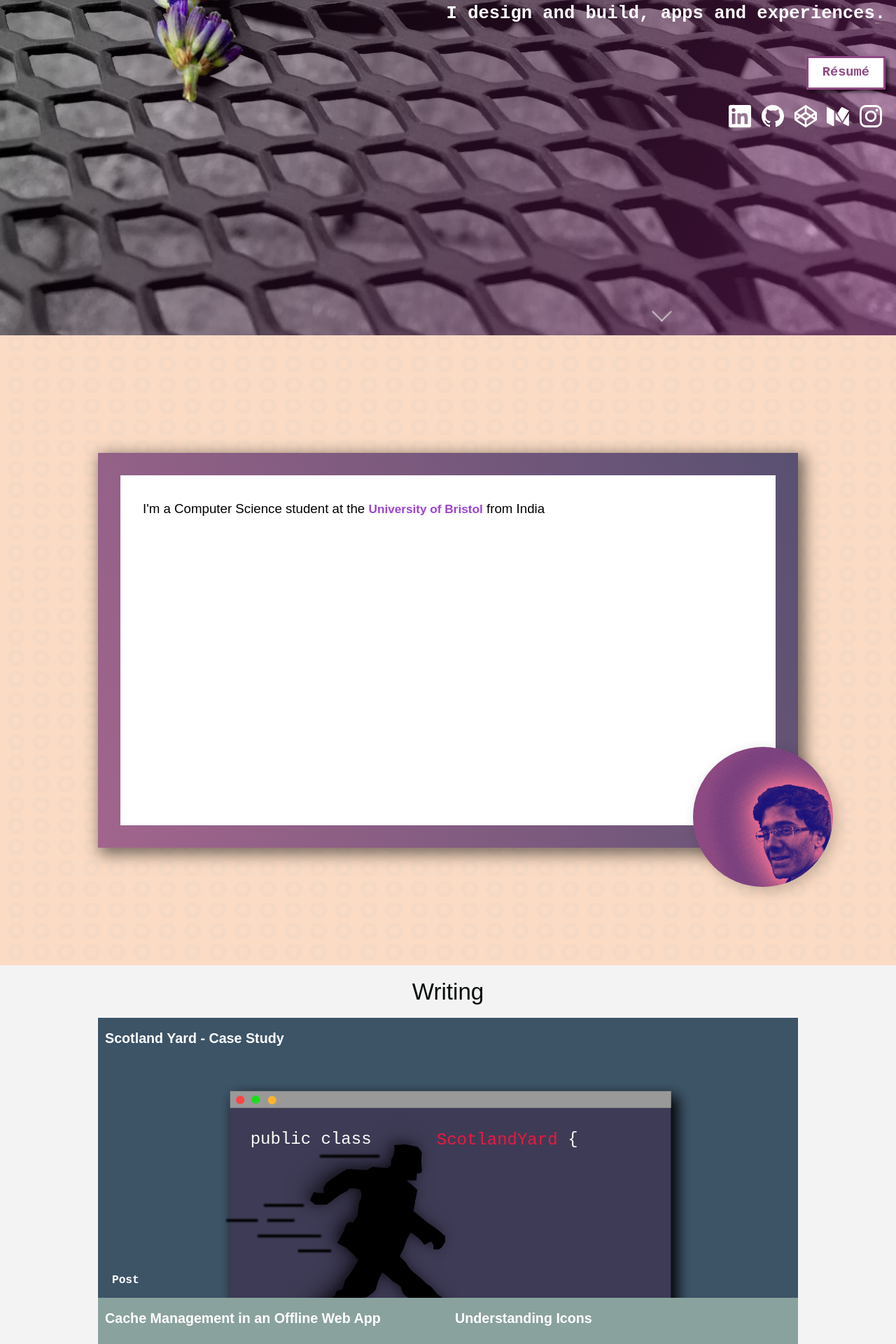
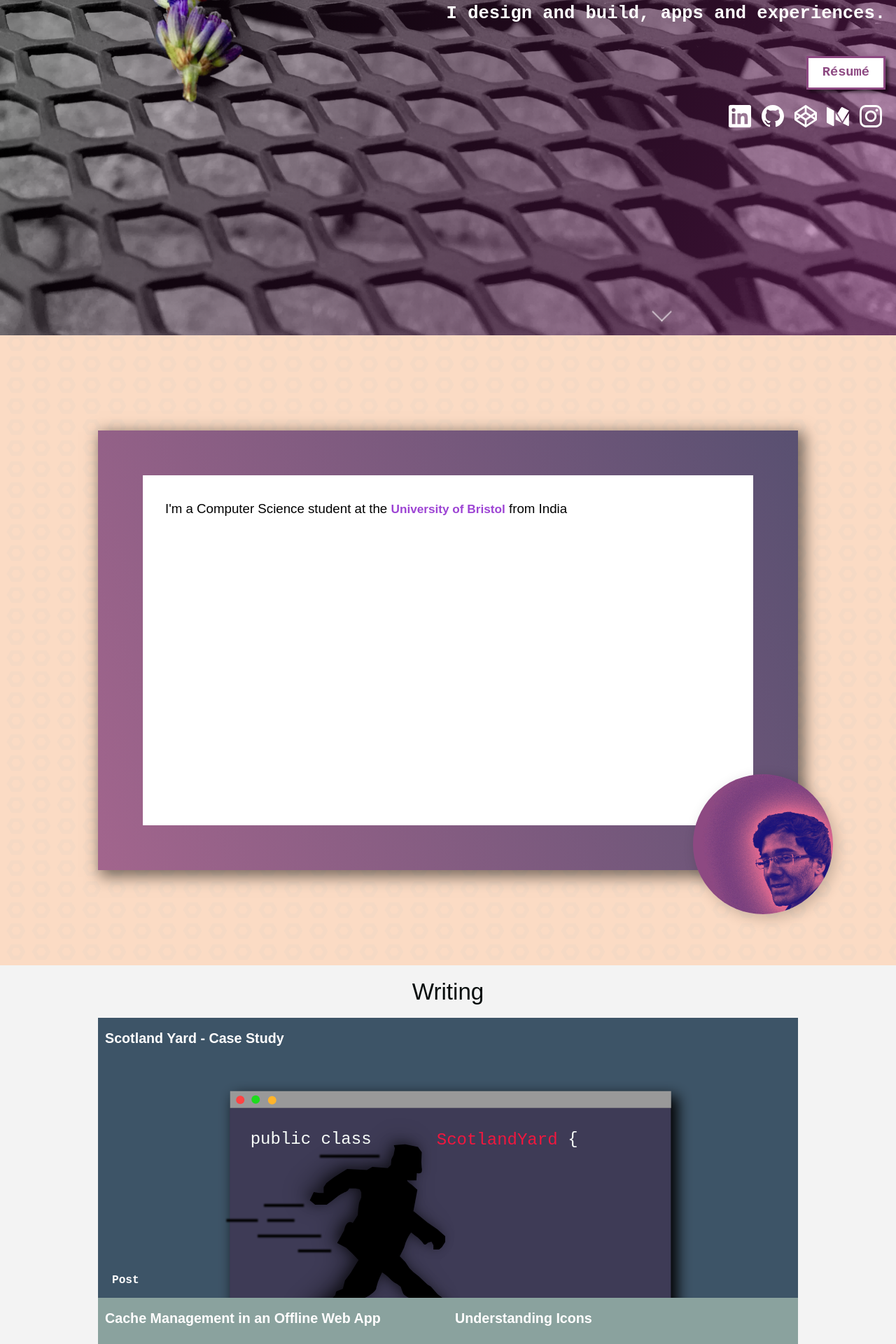
Before and after one commit to bkazi/bkazi.github.io, a Jekyll site: the page built from index.html, in a window 1280 px wide. Shown: the part 421-2341 px from the top of the page at 70% size. Built offline with Jekyll 4.4.1, drawn with Linux system fonts in a browser that asks for light colours; some web fonts are replaced.

Commit message:
Change padding

```diff
--- a/_sass/_build.scss
+++ b/_sass/_build.scss
@@ -87,7 +87,7 @@
     padding: 32px;
   }
   .about__container{
-    padding: 16px;
+    padding: 32px;
   }
   .about__text {
     padding: 16px;
@@ -103,7 +103,7 @@
     padding: 64px;
   }
   .about__container{
-    padding: 32px;
+    padding: 64px;
   }
   .about__text {
     padding: 32px;
```
